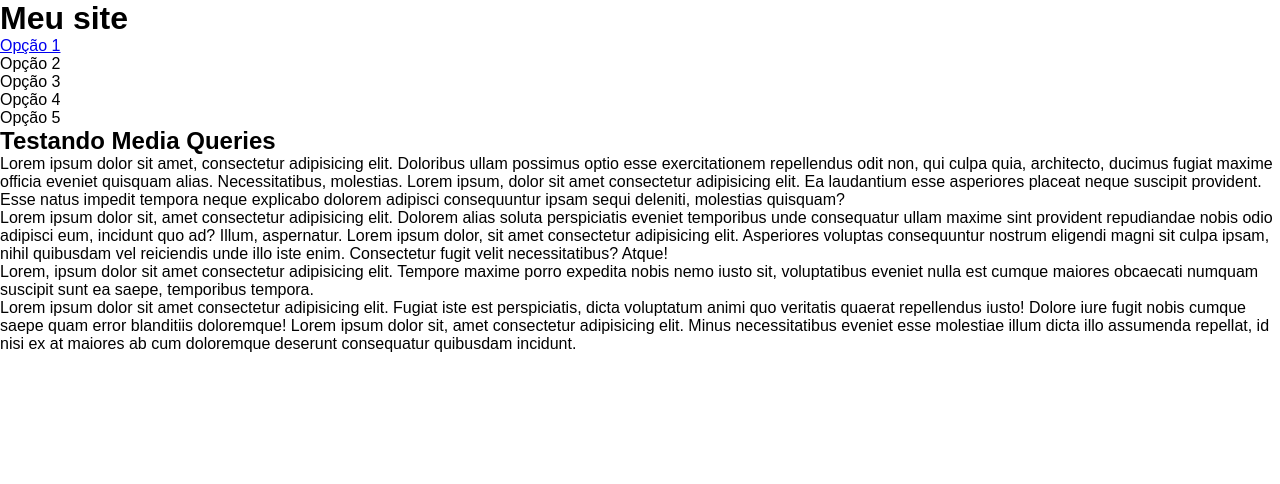
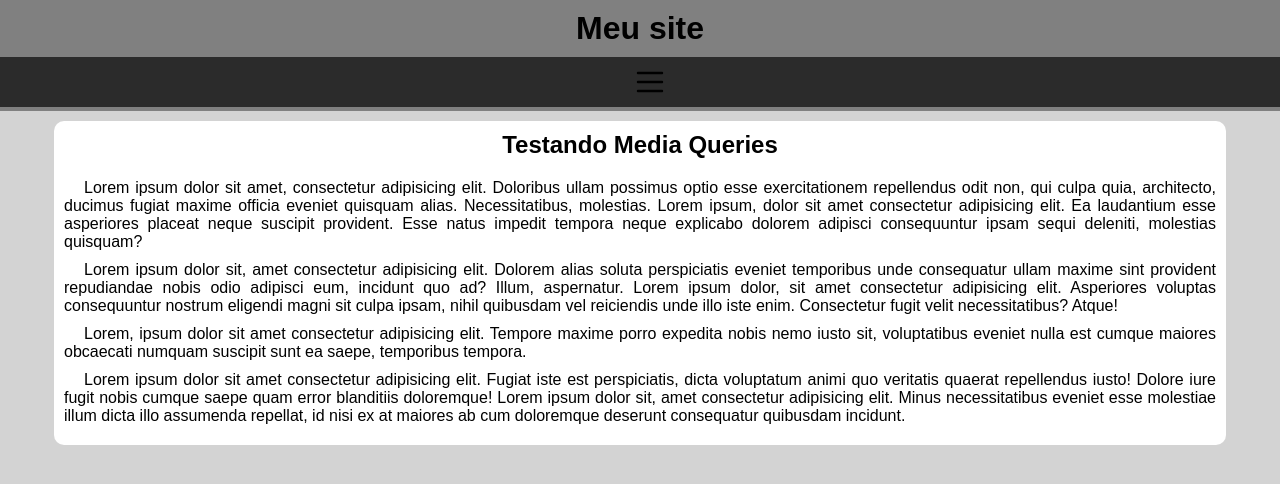
Before and after one commit to RenanMallagoli/html.css, a plain HTML site: page exercicios/ex028/mq005/index.html in a window 1280 px wide. Drawn offline with Linux system fonts and the light colour scheme.

Commit message:
ex028 - mq005

```diff
--- a/exercicios/ex028/mq005/estilos/style.css
+++ b/exercicios/ex028/mq005/estilos/style.css
@@ -1,10 +1,74 @@
 @charset "UTF-8";
 
 *{
-    margin: 0;
-    padding: 0;
+font-family: Arial, Helvetica, sans-serif;
+
+margin: 0;
+padding: 0;
 }
 
 body , html{
-    font-family: Arial, Helvetica, sans-serif;
+    background-color: lightgray;
 }
+
+header{
+    background-color: gray;
+}
+header > h1{
+    text-align: center;
+    padding: 10px;
+}
+
+menu{
+    display: none;
+}
+
+menu > ul{
+    list-style-type: none;
+}
+
+menu a {
+    color: white;
+    display: block;
+    padding: 10px;
+    text-decoration: none;
+    text-align: center;
+    background-color: rgb(61, 61, 61);
+    border-top: 2px solid rgb(184, 184, 184);
+}
+
+menu a:hover{
+    background-color: gray;
+
+}
+
+main{
+    width: 90vw;
+    background-color: white;
+    margin: auto;
+    padding: 10px;
+    border-radius: 10px;
+    margin-top: 10px;
+}
+article > h2{
+    text-align: center;
+    padding-bottom: 20px;
+}
+article > p{
+    text-align: justify;
+    margin-bottom: 10px;
+    text-indent: 20px;
+}
+
+svg#burguer{
+    background-color: rgb(43, 43, 43);
+    color: white;
+    text-align: center;
+    padding: 10px;
+    width: 100vw;
+    cursor: pointer;
+}
+
+svg#burguer:hover{
+    background-color: white;
+}
--- a/exercicios/ex028/mq005/index.html
+++ b/exercicios/ex028/mq005/index.html
@@ -9,13 +9,16 @@
 <body>
     <header>
      <h1>Meu site</h1>
-     <menu>
+     <svg  onclick="clickmenu()" id="burguer" xmlns="http://www.w3.org/2000/svg" x="0px" y="0px" width="30" height="30" viewBox="0 0 50 50">
+        <path d="M 5 8 A 2.0002 2.0002 0 1 0 5 12 L 45 12 A 2.0002 2.0002 0 1 0 45 8 L 5 8 z M 5 23 A 2.0002 2.0002 0 1 0 5 27 L 45 27 A 2.0002 2.0002 0 1 0 45 23 L 5 23 z M 5 38 A 2.0002 2.0002 0 1 0 5 42 L 45 42 A 2.0002 2.0002 0 1 0 45 38 L 5 38 z"></path>
+        </svg>
+     <menu id="menu">
         <ul>
             <li><a href="#">Opção 1</a></li>
-            <li><a href=""></a>Opção 2</li>
-            <li><a href=""></a>Opção 3</li>
-            <li><a href=""></a>Opção 4</li>
-            <li><a href=""></a>Opção 5</li>
+            <li><a href="#">Opção 2</a></li>
+            <li><a href="#">Opção 3</a></li>
+            <li><a href="#">Opção 4</a></li>
+            <li><a href="#">Opção 5</a></li>
         </ul>
      </menu>
     </header>
@@ -29,5 +32,15 @@
             <p>Lorem ipsum dolor sit amet consectetur adipisicing elit. Fugiat iste est perspiciatis, dicta voluptatum animi quo veritatis quaerat repellendus iusto! Dolore iure fugit nobis cumque saepe quam error blanditiis doloremque! Lorem ipsum dolor sit, amet consectetur adipisicing elit. Minus necessitatibus eveniet esse molestiae illum dicta illo assumenda repellat, id nisi ex at maiores ab cum doloremque deserunt consequatur quibusdam incidunt.</p>
         </article>
     </main>
+    <script>
+        function clickmenu(){
+            if (menu.style.display == 'block'){
+                menu.style.display ='none'
+            }
+            else{
+                    menu.style.display = 'block'
+                }
+        }
+    </script>
 </body>
 </html>
```
